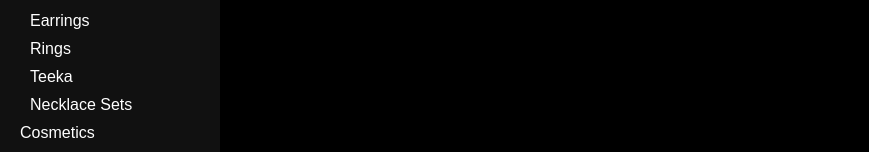
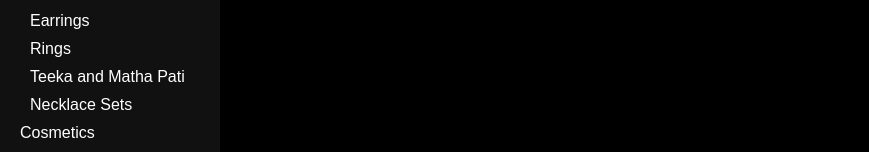
Before and after one commit to araliuscanada/aralius-site, a plain HTML site: page jewelry_earrings.html in a window 1280 px wide. Shown: the part 179-331 px from the top of the page, without its empty margins (0-869 px from the left). Drawn offline with Linux system fonts and the light colour scheme.

Commit message:
Update jewelry_earrings.html

```diff
--- a/jewelry_earrings.html
+++ b/jewelry_earrings.html
@@ -66,7 +66,7 @@
       <a href="jewelry_bracelets.html">Bracelets</a>
       <a href="jewelry_earrings.html">Earrings</a>
       <a href="jewelry_rings.html">Rings</a>
-      <a href="jewelry_teeka.html">Teeka</a>
+      <a href="jewelry_teeka.html">Teeka and Matha Pati</a>
       <a href="jewelry_necklace.html">Necklace Sets</a>
     </div>
     <a href="cosmetics.html">Cosmetics</a>
```
